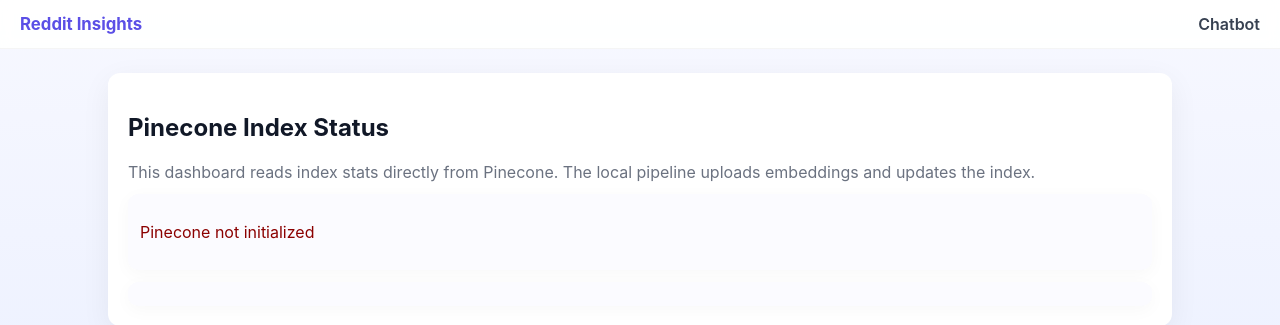
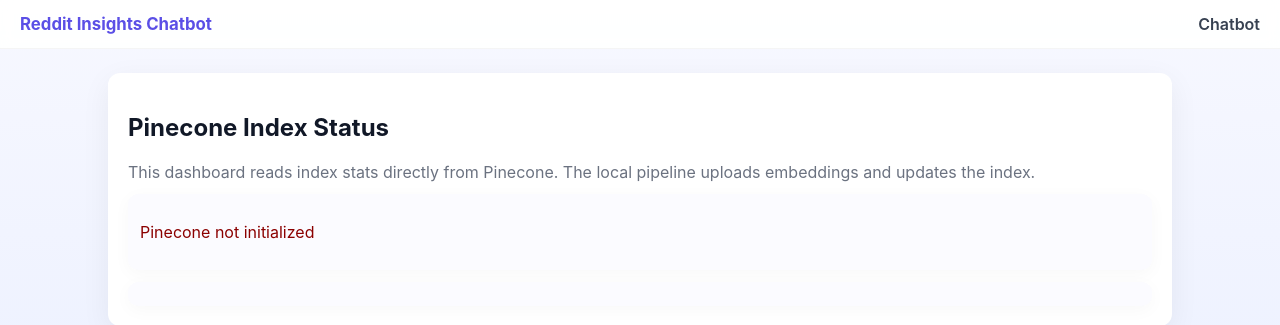
Before and after one commit to jonishk/reddit-insights-app, a Flask app: page / in a window 1280 px wide. Shown: the top 325 px of the page. Run offline with Flask 3, Linux system fonts and the light colour scheme.

Commit message:
Rename dashboard title to 'Reddit Insights Chatbot'

```diff
--- a/templates/dashboard.html
+++ b/templates/dashboard.html
@@ -3,12 +3,12 @@
 <html>
 <head>
   <meta charset="utf-8" />
-  <title>Reddit Insights — Dashboard</title>
+  <title>Reddit Insights Chatbot</title>
   <link rel="stylesheet" href="/static/style.css" />
 </head>
 <body>
   <div class="topnav">
-    <div class="brand">Reddit Insights</div>
+    <div class="brand">Reddit Insights Chatbot</div>
     <div class="navlinks">
       <a href="/chat">Chatbot</a>
     </div>
```
